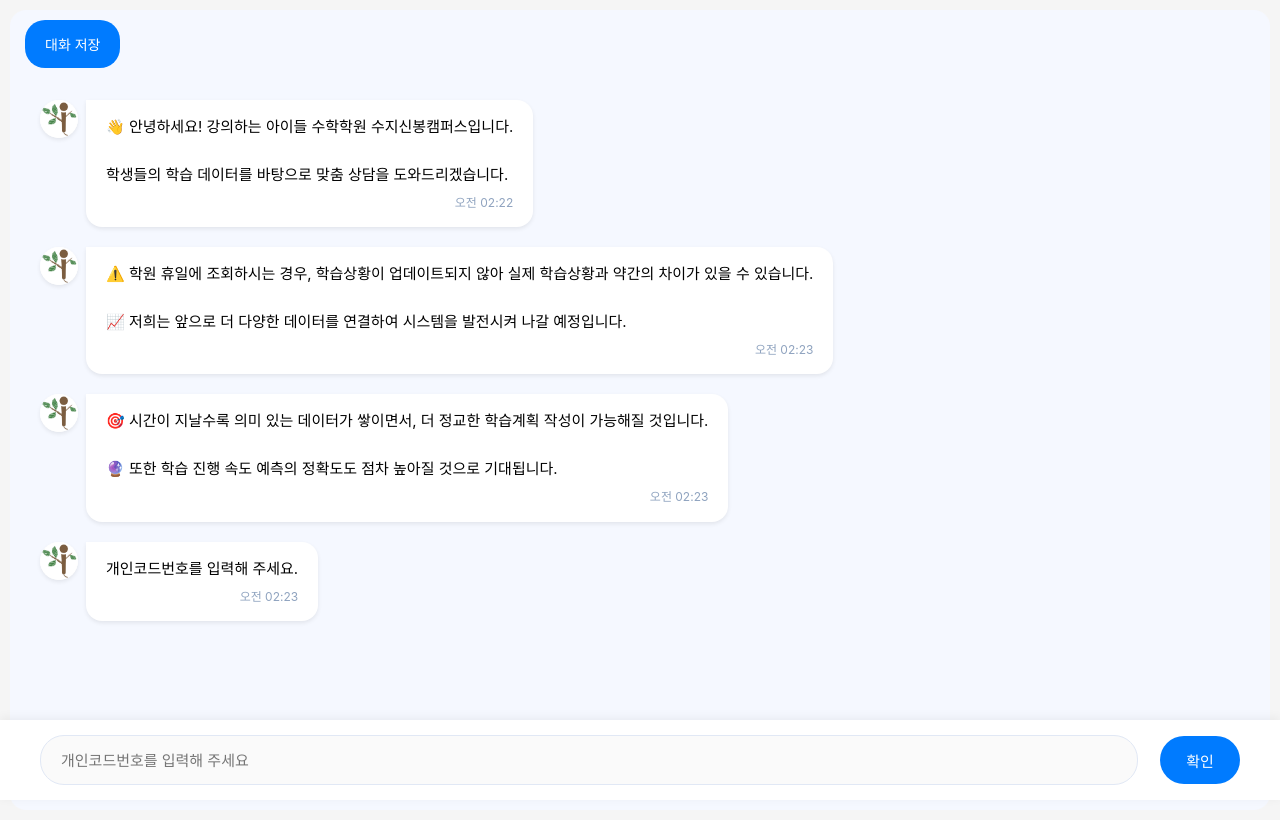
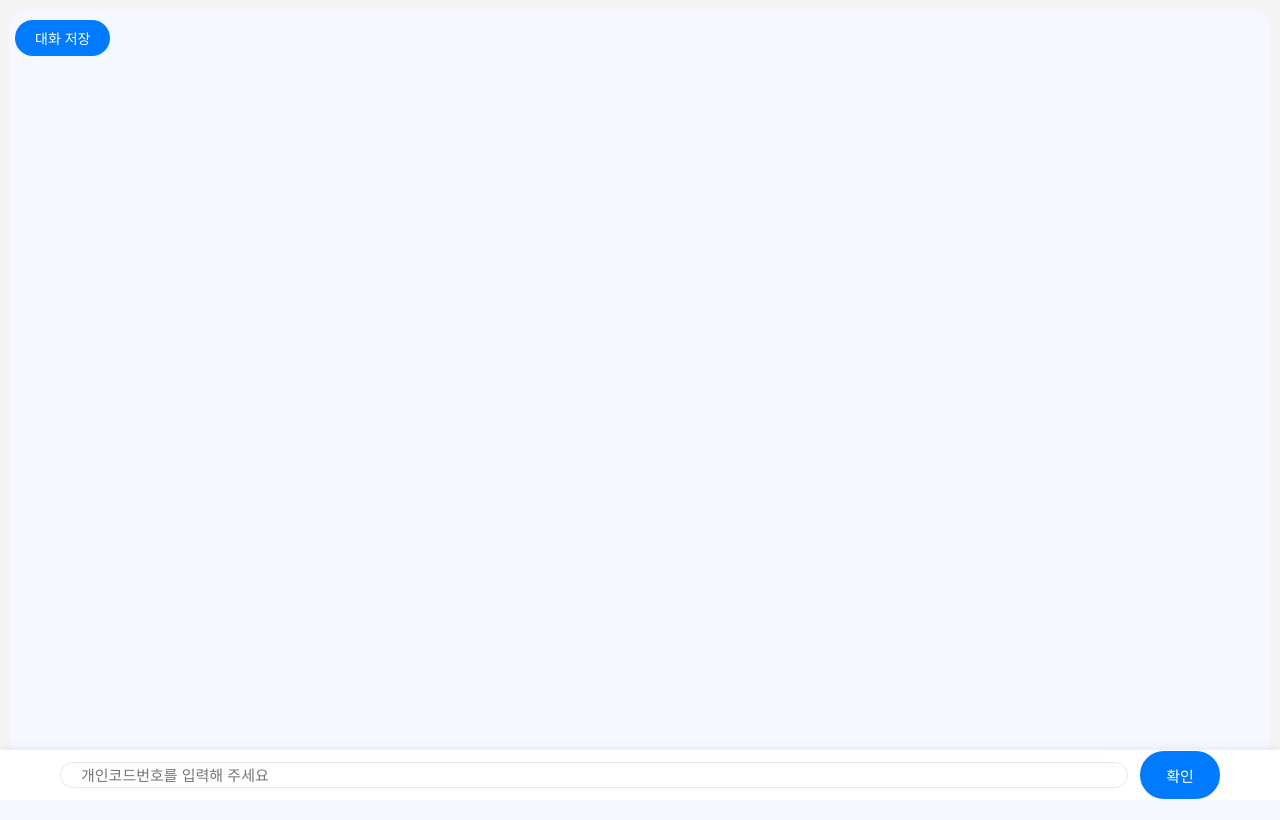
Before and after one commit to SINBONGMATH/learning-chatbotcd, a Flask app: template templates/chat.html in a window 1280 px wide. After the commit the page ends 799 px from the top, so only its background shows below. Run offline with Flask 3, Linux system fonts and the light colour scheme; the template is opened without the code that fills it, so the values that code supplies are empty.

Commit message:
Update chat.html

```diff
--- a/templates/chat.html
+++ b/templates/chat.html
@@ -6,10 +6,17 @@
     <title>AI 상담</title>
     <style>
         :root {
+            --safe-area-inset-bottom: env(safe-area-inset-bottom, 0px);
             --primary-color: #007bff;
             --primary-hover: #0056b3;
             --background-color: #F5F8FF;
             --message-shadow: 0 2px 4px rgba(0,0,0,0.08);
+            --input-height: 50px;
+        }
+
+        * {
+            -webkit-tap-highlight-color: transparent;
+            box-sizing: border-box;
         }
 
         body {
@@ -18,25 +25,32 @@
             font-family: -apple-system, BlinkMacSystemFont, 'Segoe UI', Roboto, Arial, sans-serif;
             background-color: #f5f5f5;
             height: 100vh;
+            height: -webkit-fill-available;
             overflow: hidden;
+            -webkit-font-smoothing: antialiased;
+        }
+
+        html {
+            height: -webkit-fill-available;
         }
 
         .chat-container {
             max-width: 100%;
             margin: 0 auto;
-            padding: 10px 15px;
             height: calc(100vh - 20px);
             display: flex;
             flex-direction: column;
             background-color: var(--background-color);
             border-radius: 16px;
             position: relative;
+            overflow: hidden;
         }
 
         .chat-messages {
-            flex-grow: 1;
+            flex: 1;
             overflow-y: auto;
-            padding: 60px 15px 100px 15px;
+            -webkit-overflow-scrolling: touch;
+            padding: 60px 15px calc(var(--input-height) + 20px) 15px;
             scroll-behavior: smooth;
         }
 
@@ -44,7 +58,8 @@
             display: flex;
             align-items: flex-start;
             margin: 20px 0;
-            padding-left: 0;
+            max-width: 100%;
+            animation: fadeIn 0.3s ease;
         }
 
         .logo-container {
@@ -70,23 +85,21 @@
             border-radius: 0 16px 16px 16px;
             font-size: 15px;
             line-height: 1.6;
-            position: relative;
             box-shadow: var(--message-shadow);
-            margin-left: 0;
             max-width: calc(85% - 46px);
-            animation: fadeIn 0.3s ease;
+            word-wrap: break-word;
         }
 
         .user-message {
             background-color: #FFE94A;
             padding: 15px 20px;
             border-radius: 16px 0 16px 16px;
-            margin: 20px 0 20px auto;
             font-size: 15px;
             line-height: 1.6;
-            position: relative;
             max-width: 85%;
             box-shadow: var(--message-shadow);
+            margin: 20px 0 20px auto;
+            word-wrap: break-word;
             animation: fadeIn 0.3s ease;
         }
 
@@ -103,9 +116,11 @@
             left: 0;
             right: 0;
             padding: 15px 20px;
+            padding-bottom: calc(15px + var(--safe-area-inset-bottom));
             background: white;
             display: flex;
             box-shadow: 0 -2px 10px rgba(0,0,0,0.06);
+            height: var(--input-height);
             z-index: 1000;
         }
 
@@ -113,24 +128,36 @@
             display: flex;
             align-items: center;
             gap: 12px;
-            flex-grow: 1;
-            max-width: calc(100% - 40px);  /* 양쪽 여백 확보 */
+            flex: 1;
+            max-width: calc(100% - 40px);
             margin: 0 auto;
-            padding: 0 20px;  /* 패딩 추가 */
+            padding: 0 20px;
         }
 
         .message-container {
             display: none;
         }
 
+        .input-wrapper {
+            display: flex;
+            align-items: center;
+            flex: 1;
+            gap: 8px;
+            background: #f8f9fa;
+            border-radius: 24px;
+            padding: 0 8px;
+            margin-right: 8px;
+        }
+
         input {
-            flex-grow: 1;
+            flex: 1;
             padding: 12px 20px;
             border: 1.5px solid #E1E8F5;
             border-radius: 24px;
             font-size: 15px;
+            background: transparent;
+            min-width: 0;
             height: 24px;
-            background-color: #fafafa;
             transition: all 0.2s ease;
         }
 
@@ -148,36 +175,68 @@
             color: white;
             border: none;
             border-radius: 24px;
-            cursor: pointer;
             font-size: 15px;
             font-weight: 500;
+            cursor: pointer;
             transition: all 0.2s ease;
             min-width: 80px;
-            margin-left: 10px;  /* 버튼 간격 조정 */
         }
 
         button:hover {
             background-color: var(--primary-hover);
         }
 
+        button:active {
+            transform: scale(0.95);
+        }
+
         .save-chat-btn {
             position: fixed;
             top: 20px;
-            left: 15px !important;
+            left: 15px;
             padding: 8px 20px;
-            background-color: var(--primary-color);
-            color: white;
-            border: none;
-            border-radius: 20px;
-            cursor: pointer;
+            height: 36px;
             font-size: 14px;
-            font-weight: 500;
             z-index: 1000;
+        }
+
+        .typing {
+            margin: 8px 0;
+            padding: 8px 16px;
+            background: rgba(255,255,255,0.8);
+            border-radius: 16px;
+            display: inline-flex;
+            align-items: center;
+            gap: 4px;
+            font-size: 13px;
+            color: #666;
+            backdrop-filter: blur(8px);
+            -webkit-backdrop-filter: blur(8px);
+        }
+
+        .typing span {
+            width: 4px;
+            height: 4px;
+            background: #666;
+            border-radius: 50%;
+            animation: typing 1s infinite;
+        }
+
+        .typing span:nth-child(2) { animation-delay: 0.2s; }
+        .typing span:nth-child(3) { animation-delay: 0.4s; }
+
+        @keyframes typing {
+            0%, 100% { transform: translateY(0); }
+            50% { transform: translateY(-4px); }
         }
 
         @keyframes fadeIn {
             from { opacity: 0; transform: translateY(10px); }
             to { opacity: 1; transform: translateY(0); }
+        }
+
+        .chat-messages::-webkit-scrollbar {
+            display: none;
         }
 
         @media screen and (max-width: 768px) {
@@ -190,26 +249,19 @@
                 font-size: 15px;
             }
 
-            .chat-messages {
-                padding-bottom: 100px;
-            }
-
             .input-container {
                 padding: 12px 15px;
             }
 
             .code-container, .message-container {
-                padding: 0 10px;  /* 모바일에서 패딩 축소 */
+                padding: 0 10px;
             }
         }
     </style>
 </head>
 <body>
     <div class="chat-container">
-        <div class="chat-messages" id="chatMessages">
-            <!-- 메시지는 JavaScript로 추가됨 -->
-        </div>
-    </div>
+        <div class="chat-messages" id="chatMessages"></div>
         <div class="input-container">
             <div class="code-container">
                 <input type="text" id="codeInput" placeholder="개인코드번호를 입력해 주세요">
@@ -220,10 +272,31 @@
                 <button onclick="sendMessage()">전송</button>
             </div>
         </div>
-
         <button class="save-chat-btn" onclick="saveChat()">대화 저장</button>
+    </div>
 
     <script>
+        function setViewportHeight() {
+            let vh = window.innerHeight * 0.01;
+            document.documentElement.style.setProperty('--vh', `${vh}px`);
+        }
+
+        window.addEventListener('resize', setViewportHeight);
+        window.addEventListener('orientationchange', setViewportHeight);
+        setViewportHeight();
+
+        const inputContainer = document.querySelector('.input-container');
+        const chatMessages = document.querySelector('.chat-messages');
+
+        function adjustScroll() {
+            setTimeout(() => {
+                chatMessages.scrollTop = chatMessages.scrollHeight;
+            }, 100);
+        }
+
+        inputContainer.addEventListener('focusin', adjustScroll);
+        window.addEventListener('resize', adjustScroll);
+
         window.onload = function() {
             const messages = [
                 "👋 안녕하세요! 강의하는 아이들 수학학원 수지신봉캠퍼스입니다.",
@@ -235,7 +308,6 @@
                 "개인코드번호를 입력해 주세요."
             ];
 
-            // 2문장씩 묶어서 출력
             for(let i = 0; i < messages.length; i += 2) {
                 const chunk = messages.slice(i, i + 2).join("\n\n");
                 if (chunk.trim()) {
@@ -246,12 +318,21 @@
             }
         }
 
+        function showTyping() {
+            const typingDiv = document.createElement('div');
+            typingDiv.className = 'typing';
+            typingDiv.innerHTML = '입력 중<span></span><span></span><span></span>';
+            chatMessages.appendChild(typingDiv);
+            chatMessages.scrollTop = chatMessages.scrollHeight;
+            return typingDiv;
+        }
+
         function addMessage(message, isUser) {
             const chatMessages = document.getElementById('chatMessages');
 
             if (isUser) {
                 const messageDiv = document.createElement('div');
-                messageDiv.className = 'message user-message';
+                messageDiv.className = 'user-message';
                 messageDiv.innerHTML = message.replace(/\n/g, '<br>');
 
                 const timeDiv = document.createElement('div');
@@ -313,12 +394,10 @@
         async function sendMessage() {
             const messageInput = document.getElementById('messageInput');
             const message = messageInput.value;
-
             if (!message) {
                 alert('메시지를 입력해주세요');
                 return;
             }
-
             addMessage(message, true);
             messageInput.value = '';
 
@@ -344,63 +423,3 @@
                     const sentences = data.response.split(/(?<=[.!?])\s+/);
                     for (let i = 0; i < sentences.length; i += 2) {
                         const chunk = sentences.slice(i, i + 2).join(" ");
-                        if (chunk.trim()) {
-                            setTimeout(() => {
-                                addMessage(chunk, false);
-                            }, (i/2) * 2000);
-                        }
-                    }
-                }
-            } catch (error) {
-                console.error('Error:', error);
-                addMessage('죄송합니다. 오류가 발생했습니다.', false);
-            }
-        }
-
-        document.getElementById('codeInput').addEventListener('keypress', function(e) {
-            if (e.key === 'Enter') {
-                verifyCode();
-            }
-        });
-
-        document.getElementById('messageInput').addEventListener('keypress', function(e) {
-            if (e.key === 'Enter' && !e.shiftKey) {
-                e.preventDefault();
-                sendMessage();
-            }
-        });
-
-        function saveChat() {
-            const messages = document.querySelectorAll('.user-message, .logo-message');
-            let chatContent = "=== 상담 내용 ===\n\n";
-
-            messages.forEach(msg => {
-                const time = msg.querySelector('.message-time')?.textContent || '';
-                const content = msg.textContent.replace(time, '').trim();
-                const type = msg.classList.contains('user-message') ? '[학생]' : '[상담사]';
-
-                chatContent += `${type} ${content}\n`;
-                if (time) chatContent += `(${time})\n`;
-                chatContent += "\n";
-            });
-
-            const date = new Date().toLocaleDateString('ko-KR').replace(/\./g, '').trim();
-            const filename = `상담내용_${date}.txt`;
-
-            const blob = new Blob([chatContent], { type: 'text/plain;charset=utf-8' });
-            const url = window.URL.createObjectURL(blob);
-            const a = document.createElement('a');
-
-            a.href = url;
-            a.download = filename;
-            a.style.display = 'none';
-
-            document.body.appendChild(a);
-            a.click();
-
-            window.URL.revokeObjectURL(url);
-            document.body.removeChild(a);
-        }
-    </script>
-</body>
-</html>
```
Lines whose indentation alone changed are shown as unchanged.
